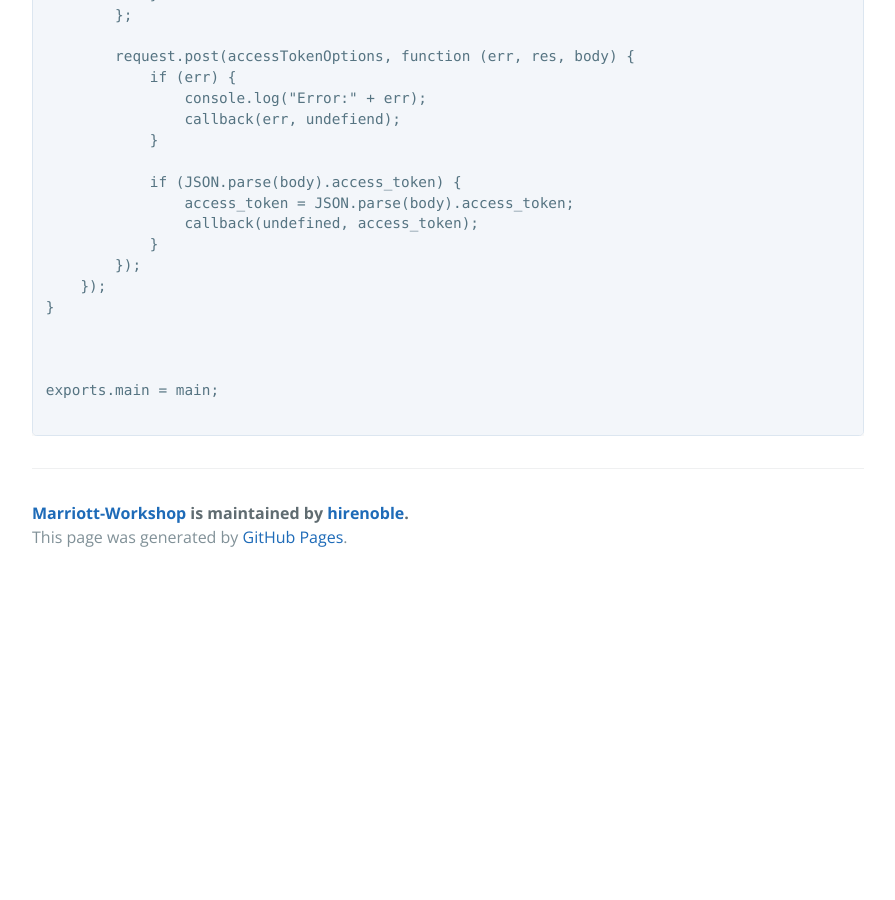
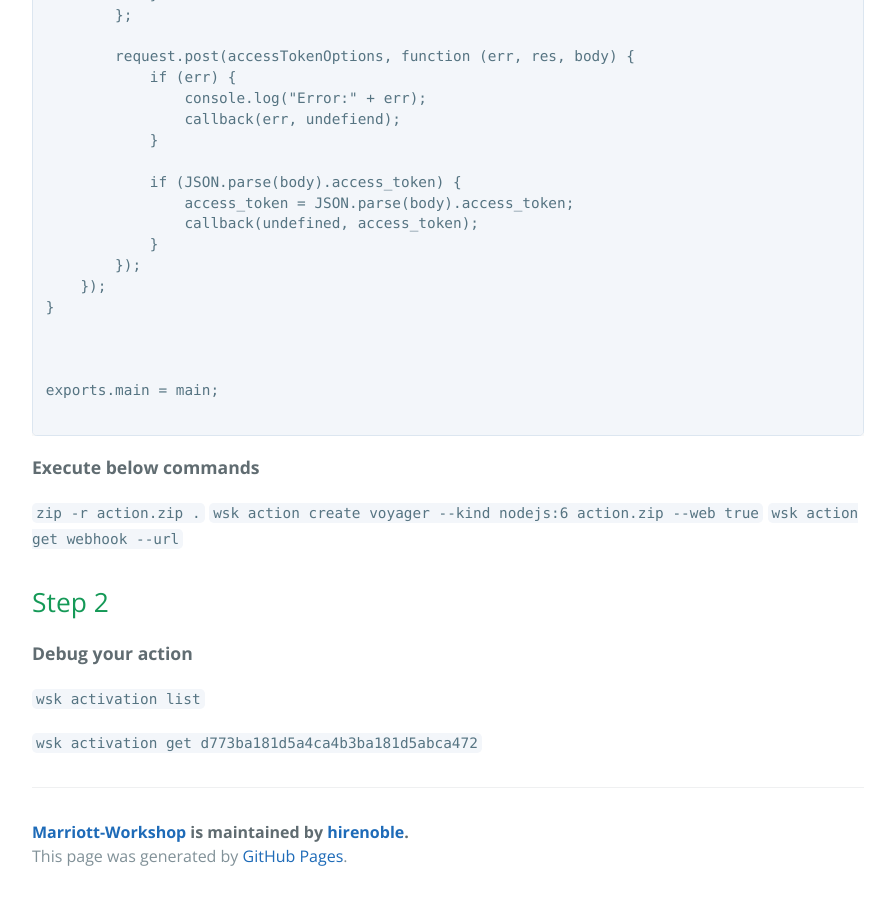
Before and after one commit to hirenoble/Marriott-Workshop, a Jekyll site: the page built from docs/index.md, in a window 1280 px wide and 900 px high, scrolled down 5156 px. Shown: the whole window, without its empty margins (192-1087 px from the left). Built offline with Jekyll 4.4.1, drawn with Linux system fonts in a browser that asks for light colours; our own code applies the rules of GitHub Pages for plain Markdown files; before the commit the page ends 5737 px from its top, so only the background shows below that.

Commit message:
Update index.md

````diff
--- a/docs/index.md
+++ b/docs/index.md
@@ -241,3 +241,17 @@ function generateToken(_config, callback) {
 exports.main = main;
 
 ```
+
+**Execute below commands**
+
+`zip -r action.zip .`
+`wsk action create voyager --kind nodejs:6 action.zip --web true`
+`wsk action get webhook --url`
+
+
+## Step 2
+**Debug your action**
+
+`wsk activation list`
+
+`wsk activation get d773ba181d5a4ca4b3ba181d5abca472`
````
